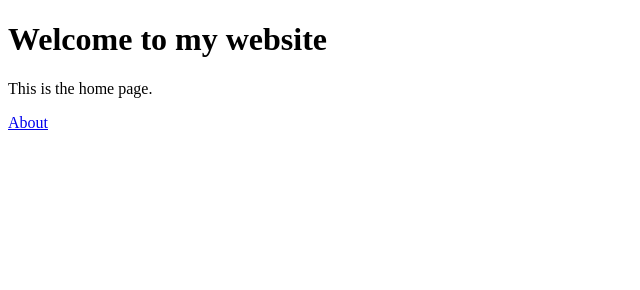
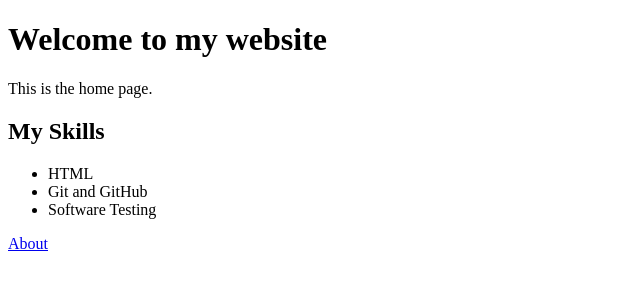
Before and after one commit to ShivaGupta-14/git-assignment, a plain HTML site: page index.html in a window 1280 px wide. Shown: the whole page, without its empty margins (0-640 px from the left). Drawn offline with Linux system fonts and the light colour scheme.

Commit message:
Added skills section in index page

```diff
--- a/index.html
+++ b/index.html
@@ -6,6 +6,12 @@
 <body>
     <h1>Welcome to my website</h1>
     <p>This is the home page.</p>
+    <h2>My Skills</h2>
+    <ul>
+        <li>HTML</li>
+        <li>Git and GitHub</li>
+        <li>Software Testing</li>
+    </ul>
     <a href="about.html">About</a>
 </body>
 </html>
```
